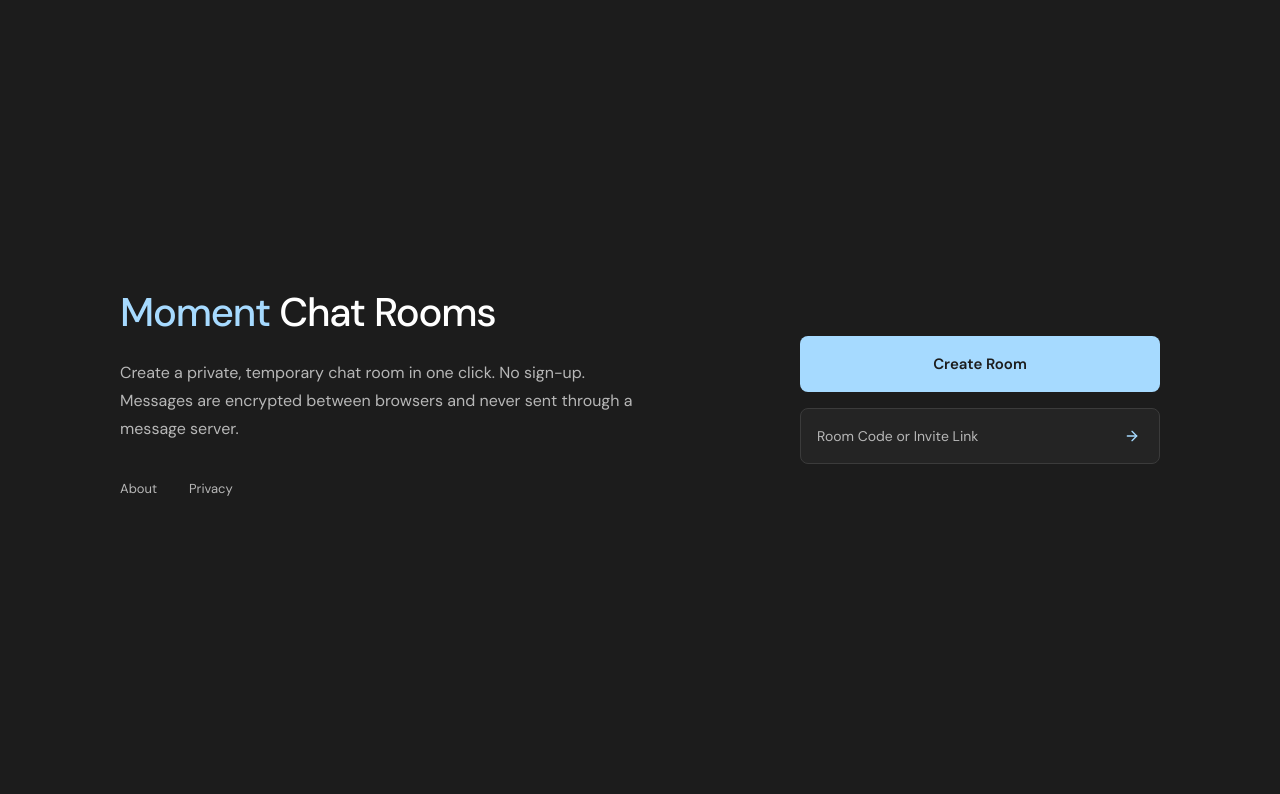
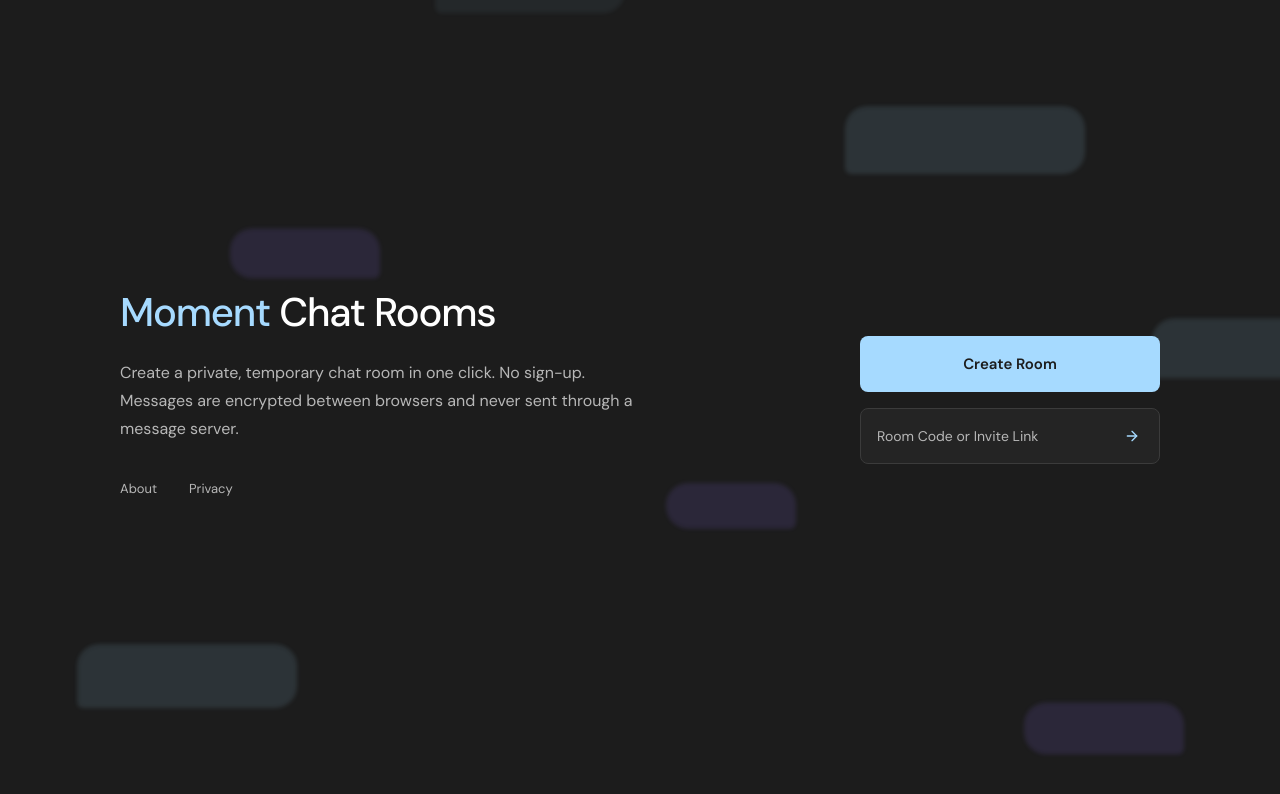
Before and after one commit to iamzices/moment-chat, a React (Vite) app: page / in a window 1280 px wide. Shown: the top 794 px of the page. Built offline with nearby package versions, Linux system fonts and the light colour scheme.

Commit message:
Add background rising chat bubbles

```diff
--- a/src/App.tsx
+++ b/src/App.tsx
@@ -20,6 +20,16 @@ const outcomes: Record<Outcome, string> = {
   connection: 'Couldn’t connect to this room.',
   expired: 'Your session has expired.',
   left: 'You left the room.',
+}
+
+// Decorative chat bubbles that slowly rise behind the landing page: [left %, width, height, seconds, start progress, own message].
+const bubbles: [number, number, number, number, number, boolean?][] = [
+  [6, 220, 64, 64, .1], [18, 150, 50, 74, .55, true], [34, 190, 58, 58, .8], [52, 130, 46, 80, .3, true],
+  [66, 240, 68, 68, .65], [80, 160, 52, 62, .05, true], [90, 200, 60, 76, .45],
+]
+function Bubbles() {
+  return <div className="home-bubbles" aria-hidden="true">{bubbles.map(([left, width, height, seconds, start, own], i) =>
+    <span key={i} className={cn('home-bubble', own && 'own')} style={{ left: `${left}%`, width, height, animationDuration: `${seconds}s`, animationDelay: `${-start * seconds}s` }} />)}</div>
 }
 
 function Brand() { return <img className="brand" src="/assets/moment-wordmark.svg?v=2" alt="Moment" width={120} height={24} /> }
@@ -110,6 +120,7 @@ export default function App() {
     {state.screen === 'room' ? <Room state={state} engine={engine} /> : <>
       {state.screen !== 'landing' && <AppHeader />}
       <main className={cn('entry-main', state.screen === 'landing' && 'home-main')}>
+        {state.screen === 'landing' && <Bubbles />}
         {state.screen === 'landing' && <div className="landing-content">
           <div className="home-intro">
             <h1 className="home-title"><span className="home-brand">Moment</span> Chat Rooms</h1>
--- a/src/index.css
+++ b/src/index.css
@@ -36,7 +36,11 @@ svg { flex-shrink: 0; }
 .home-title { margin: 0; font-size: clamp(30px, 3.2vw, 40px); font-weight: 500; line-height: 1.15; letter-spacing: -.03em; white-space: nowrap; }
 .home-brand { color: var(--primary); }
 .home-description { max-width: 520px; margin: 24px 0 0; font-size: 16px; line-height: 1.75; color: var(--muted-foreground); }
-.home-actions { grid-area: actions; display: grid; grid-template-columns: 1fr; gap: 16px; width: 100%; max-width: 360px; justify-self: end; }
+.home-actions { grid-area: actions; display: grid; grid-template-columns: 1fr; gap: 16px; width: 100%; max-width: 300px; justify-self: end; }
+.home-bubbles { position: fixed; inset: 0; z-index: -1; overflow: hidden; pointer-events: none; }
+.home-bubble { position: absolute; bottom: -90px; border-radius: 22px 22px 22px 6px; background: rgb(166 218 255 / .12); filter: blur(2px); opacity: 0; will-change: transform, opacity; animation: bubble-rise linear infinite; }
+.home-bubble.own { border-radius: 22px 22px 6px 22px; background: rgb(150 120 255 / .13); }
+@keyframes bubble-rise { 0% { transform: translateY(0); opacity: 0; } 12%, 80% { opacity: 1; } 100% { transform: translateY(calc(-100vh - 180px)); opacity: 0; } }
 .home-information { grid-area: links; display: flex; gap: 8px; margin-left: -12px; }
 .home-information button { min-height: 44px; padding: 0 12px; font-size: 13px; color: var(--muted-foreground); background: none; text-decoration: underline transparent; text-underline-offset: 4px; transition: text-decoration-color .15s; }
 .home-information button:hover { background: none; color: var(--foreground); text-decoration-color: currentColor; }
@@ -166,4 +170,4 @@ svg { flex-shrink: 0; }
   .home-description { font-size: 15px; margin-top: 20px; }
   .join-form input, .rename-row input { font-size: 16px; }
 }
-@media (prefers-reduced-motion: reduce) { *, *::before, *::after { animation: none !important; transition: none !important; scroll-behavior: auto !important; } }
+@media (prefers-reduced-motion: reduce) { *, *::before, *::after { animation: none !important; transition: none !important; scroll-behavior: auto !important; } .home-bubbles { display: none; } }
```
